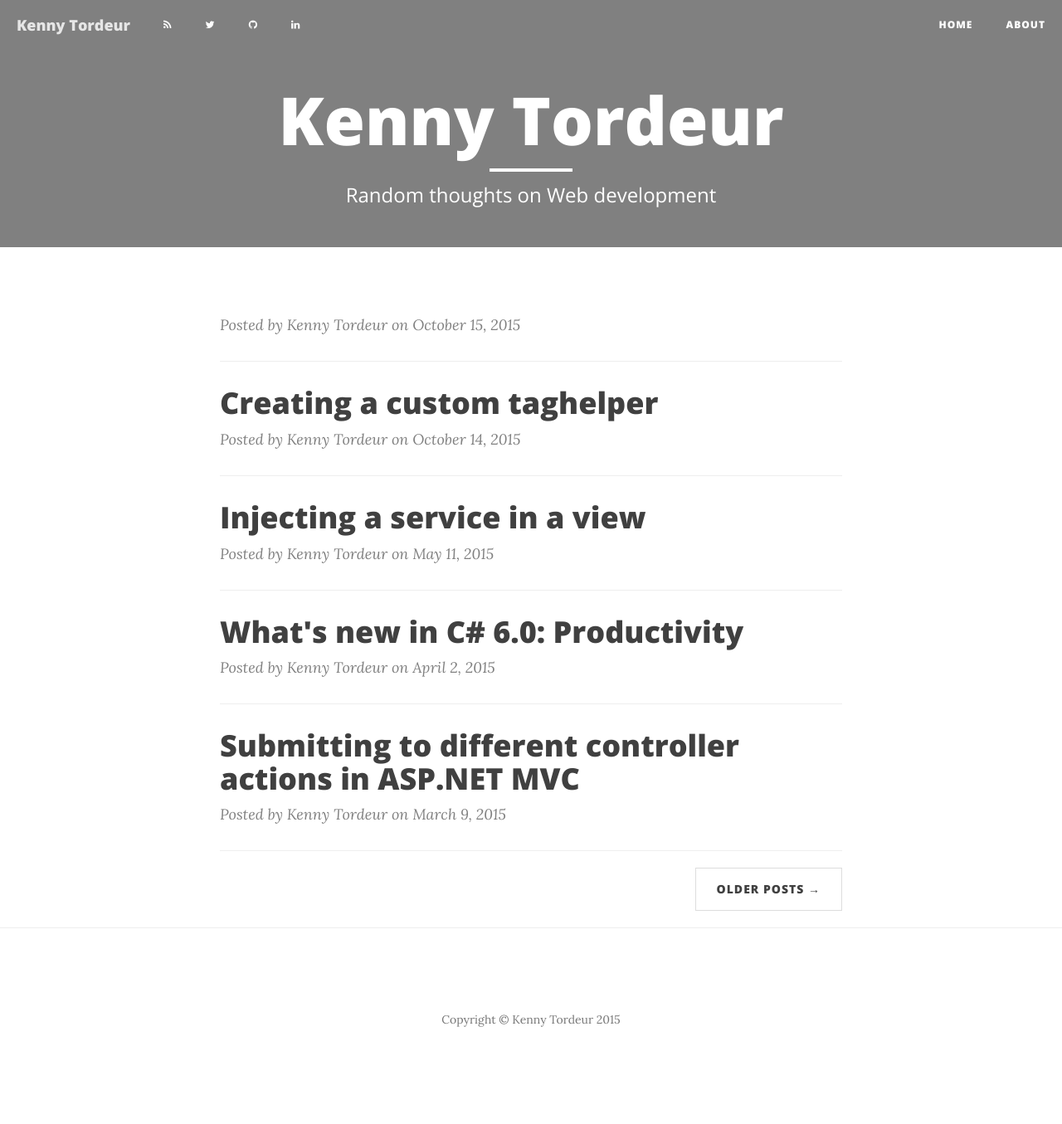
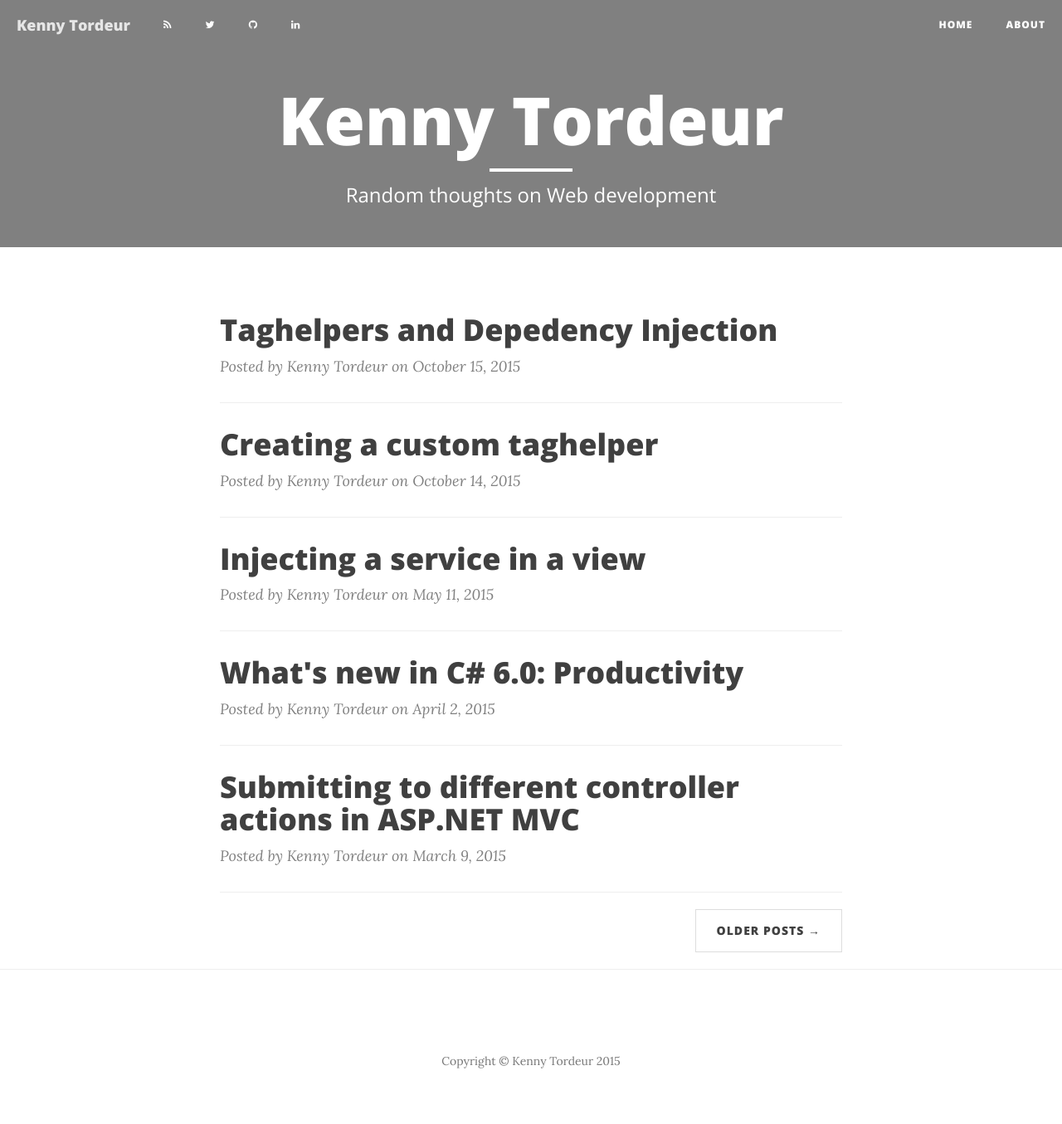
Before and after one commit to kennytordeur/blog.kennytordeur.be, a Jekyll site: the page built from index.html, in a window 1280 px wide. Shown: the whole page at 83% size. Built offline with Jekyll 4.4.1, drawn with Linux system fonts in a browser that asks for light colours; nearby versions of some CDN libraries; Markdown is read by kramdown in place of the engine named in the settings; the list of posts is cut into pages by our own code; before the commit the page ends 1305 px from its top, so only the background shows below that.

Commit message:
Update 2015-10-15-Taghelpers-and-DI.markdown

```diff
--- a/_posts/2015-10-15-Taghelpers-and-DI.markdown
+++ b/_posts/2015-10-15-Taghelpers-and-DI.markdown
@@ -1,12 +1,12 @@
 ---
 layout: post
 author: Kenny Tordeur
-title: "Taghelpers and Dependency Injection
+title: "Taghelpers and Depedency Injection"
 date: 2015-10-15 09:14:00 +0100
 comments: true
 published: true
 categories: ["blog", "archives"]
-tags: ["ASP.NET","Dependency Injection"]
+tags: ["ASP.NET","taghelper"]
 alias: ["/post/2015-10-15-Taghelpers-and-DI.markdown"]
 ---
 
```
